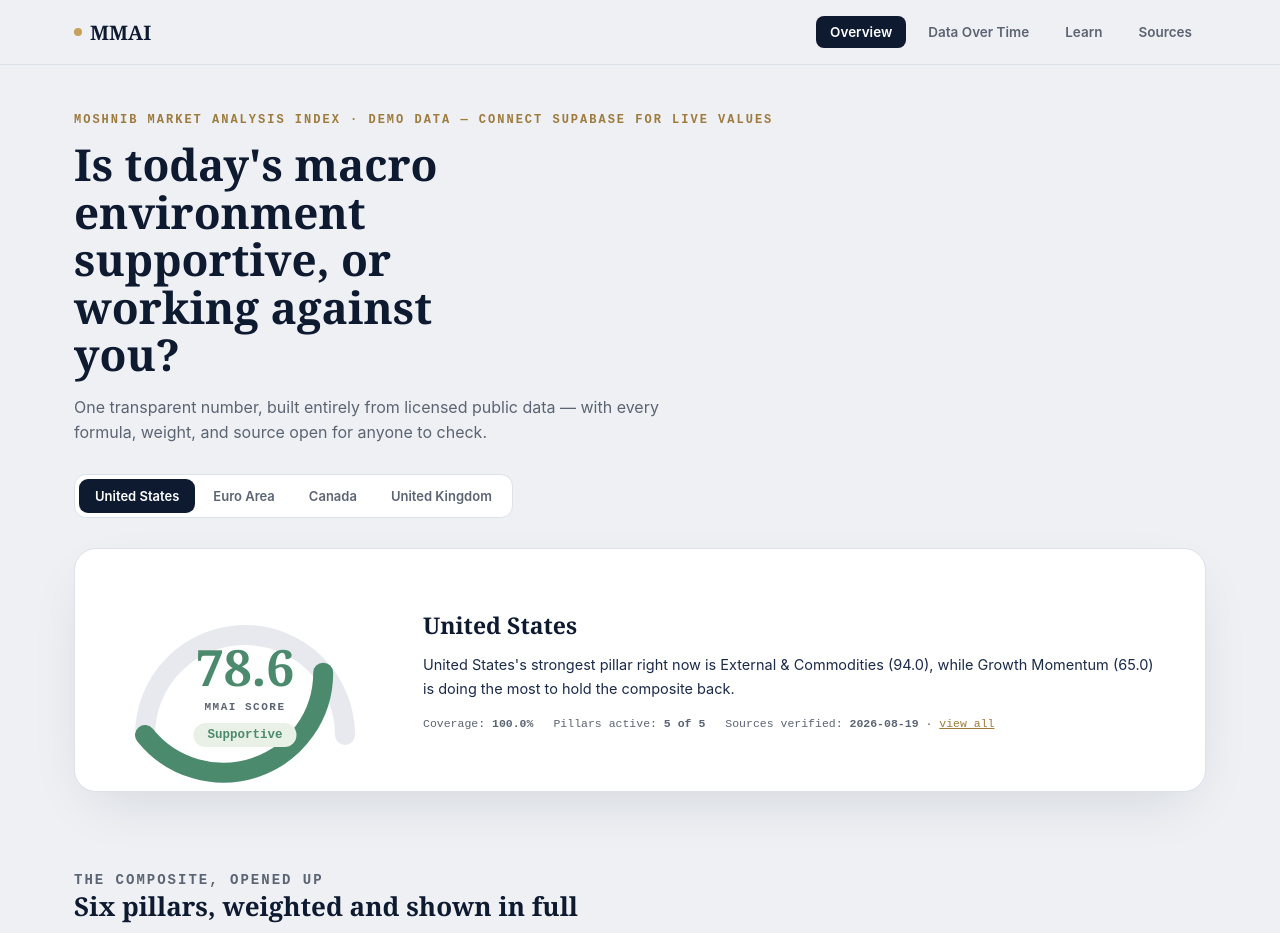
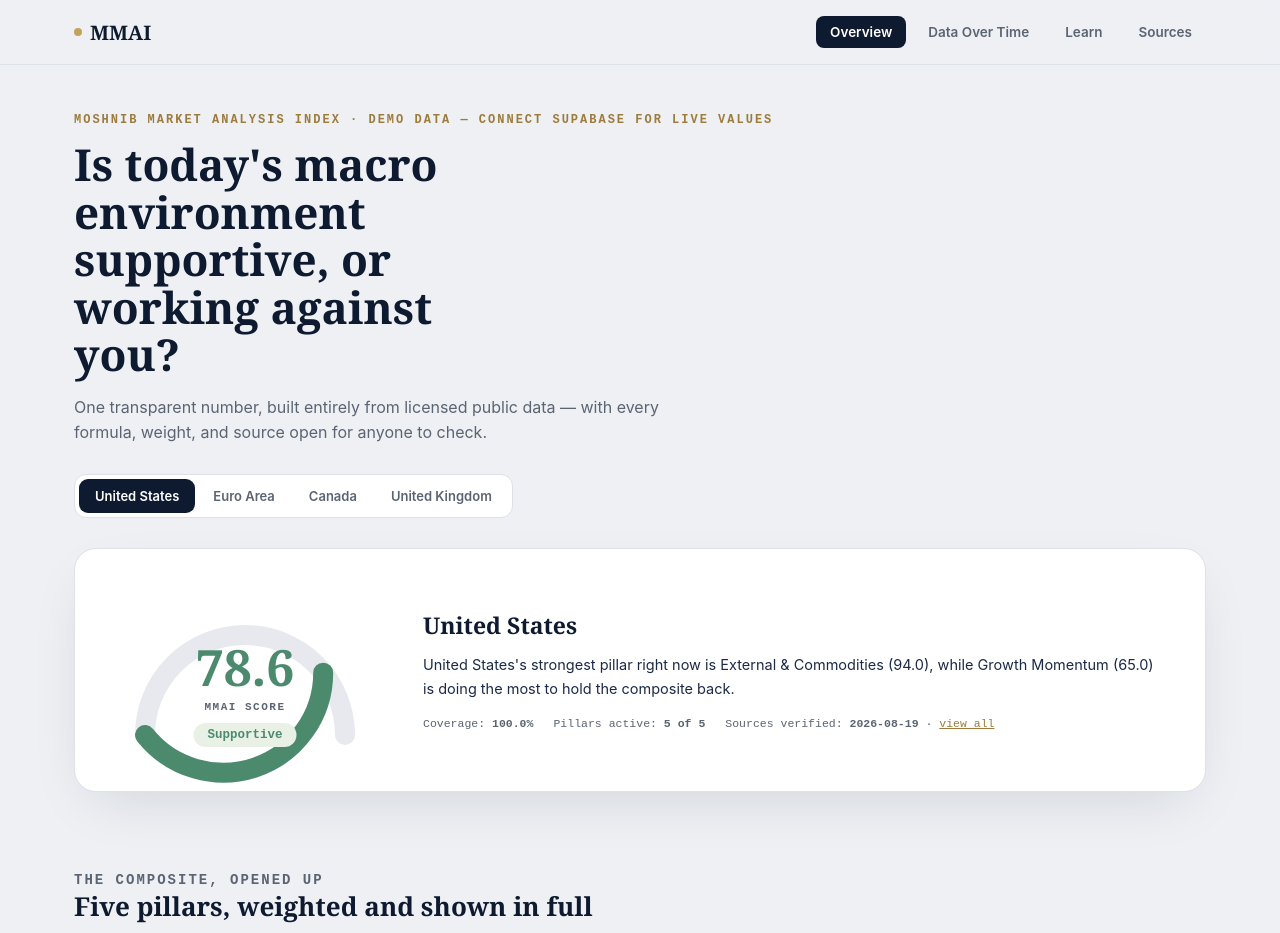
Before and after one commit to Moshnib/mmai-app, a Next.js app: page / in a window 1280 px wide. Shown: the top 933 px of the page. Built offline with nearby package versions, Linux system fonts and the light colour scheme; no server answers; the database is empty.

Commit message:
Fix Six pillars to Five

```diff
--- a/app/page.tsx
+++ b/app/page.tsx
@@ -128,7 +128,7 @@ export default function OverviewPage() {
         <div className="wrap">
           <div className="section-head">
             <p className="eyebrow">THE COMPOSITE, OPENED UP</p>
-            <h2>Six pillars, weighted and shown in full</h2>
+            <h2>Five pillars, weighted and shown in full</h2>
             <p>Every ring below is a real 0–100 pillar score computed from the raw indicator behind it — visit the Learn page for what each one means.</p>
           </div>
           <PillarGrid pillars={pillars} market={current} />
```
